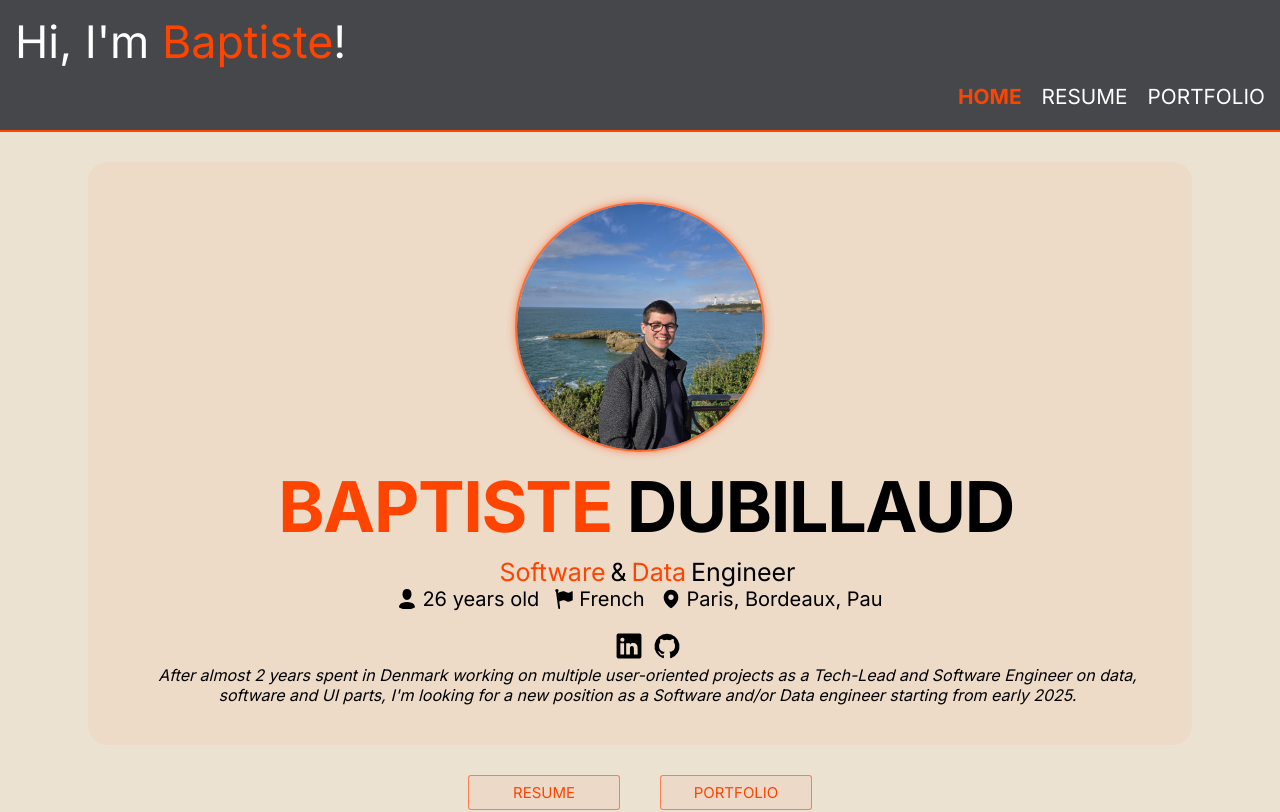
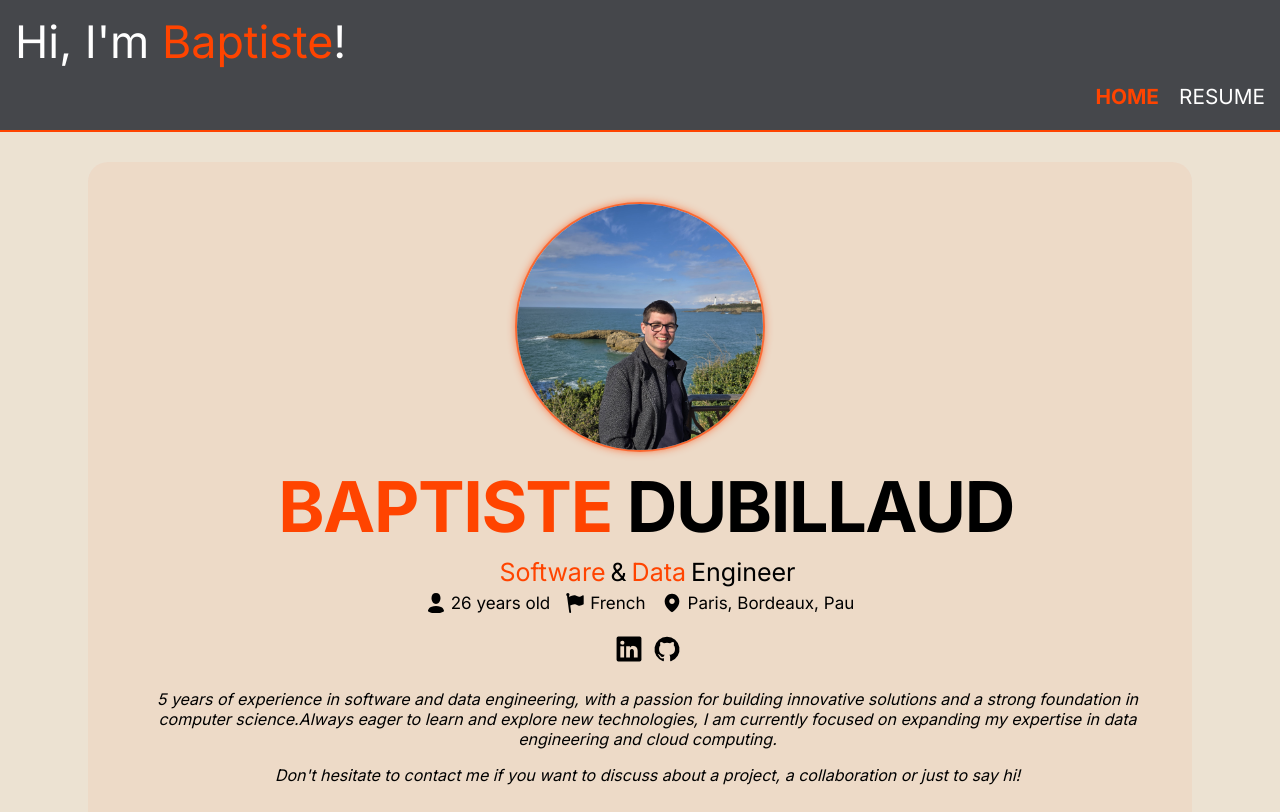
Before and after one commit to baptiste-dubillaud/personal-website, a Next.js app: page / in a window 1280 px wide. Shown: the top 812 px of the page. Built offline with nearby package versions, Linux system fonts and the light colour scheme.

Commit message:
Hide portfolio and resume, improve home page

```diff
--- a/src/app/page.js
+++ b/src/app/page.js
@@ -3,6 +3,7 @@
 import styles from "@/app/page.module.css";
 
 import Image from "next/image";
+import { useRouter } from "next/navigation";
 
 import GithubIcon from "@/components/common/icons/apps/GithubIcon";
 import LinkedInIcon from "@/components/common/icons/apps/LinkedInIcon";
@@ -15,6 +16,7 @@ import { getNbYears } from "@/utils/dateUtils";
 import { LINKEDIN_PROFILE, MEDIUM_PROFILE, GITHUB_PROFILE } from "@/utils/linkUtils";
 
 const NewTabLink = ({ children, link, alt }) => {
+
     return (
         <a href={link} target="_blank" alt={alt} className={styles.tab_link_container}>
             {children}
@@ -22,8 +24,17 @@ const NewTabLink = ({ children, link, alt }) => {
     );
 };
 
-const MainPageButton = ({ action, text, icon }) => {
-    return <div className={styles.main_button_container}>{text}</div>;
+const MainPageButton = ({ goTo, text }) => {
+
+    const router = useRouter();
+
+    const handleClick = () => {
+        if (goTo) {
+            router.push(`/${goTo}`);
+        }
+    };
+
+    return <div className={styles.main_button_container} onClick={handleClick}>{text}</div>;
 };
 
 export default function Home() {
@@ -103,17 +114,22 @@ export default function Home() {
                         </div>
                         {/* Description sentence */}
                         <div className={styles.presentation_data_sentence}>
-                            After almost 2 years spent in Denmark working on multiple user-oriented projects as a
-                            Tech-Lead and Software Engineer on data, software and UI parts, I&apos;m looking for a new
-                            position as a Software and/or Data engineer starting from early 2025.
+                            <p>
+                                5 years of experience in software and data engineering, with a passion for building
+                                innovative solutions and a strong foundation in computer science.Always eager to learn and explore new technologies, I am currently focused on
+                                expanding my expertise in data engineering and cloud computing.
+                            </p>
+                            <p>
+                                Don't hesitate to contact me if you want to discuss about a project, a collaboration or just to say hi!
+                            </p>
                         </div>
                     </div>
                 </div>
                 {/* Shortcut buttons */}
                 <div className={styles.presentation_buttons_container}>
-                    <MainPageButton text="Resume" />
-                    <MainPageButton text="Portfolio"/>
-                    {/* <MainPageButton text="Blog" /> */}
+                    <MainPageButton text="Resume" goTo="resume" />
+                    {/* <MainPageButton text="Portfolio"/> goTo="portfolio"  */}
+                    {/* <MainPageButton text="Blog" goTo="blog"  /> */}
                 </div>
             </div>
         </main>
--- a/src/app/page.module.css
+++ b/src/app/page.module.css
@@ -59,6 +59,7 @@
     display: flex;
     flex-direction: column;
     justify-content: space-between;
+    gap: 5px;
 }
 
 .presentation_data_group_container {
@@ -147,7 +148,7 @@
 }
 
 .presentation_data_specs_text {
-    font-size: 20px;
+    font-size: 17px;
     margin-right: 15px;
     margin-left: 5px;
 }
--- a/src/components/core/navigationBar/NavigationBar.js
+++ b/src/components/core/navigationBar/NavigationBar.js
@@ -33,7 +33,7 @@ export default function NavigationBarComponent({}) {
             <div className={styles.links_container}>
                 <NavLinkComponent name="Home" path="/" />
                 <NavLinkComponent name="Resume" path="/resume" />
-                <NavLinkComponent name="Portfolio" path="/portfolio"/>
+                {/* <NavLinkComponent name="Portfolio" path="/portfolio"/> */}
                 {/* <NavLinkComponent name="Blog" path="/blog" /> */}
             </div>
         </div>
```
